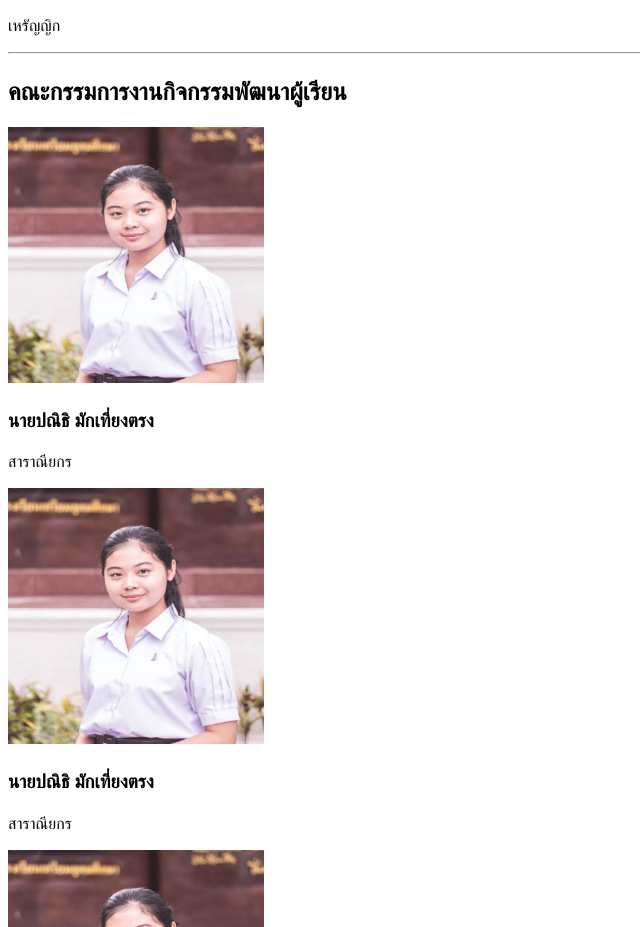
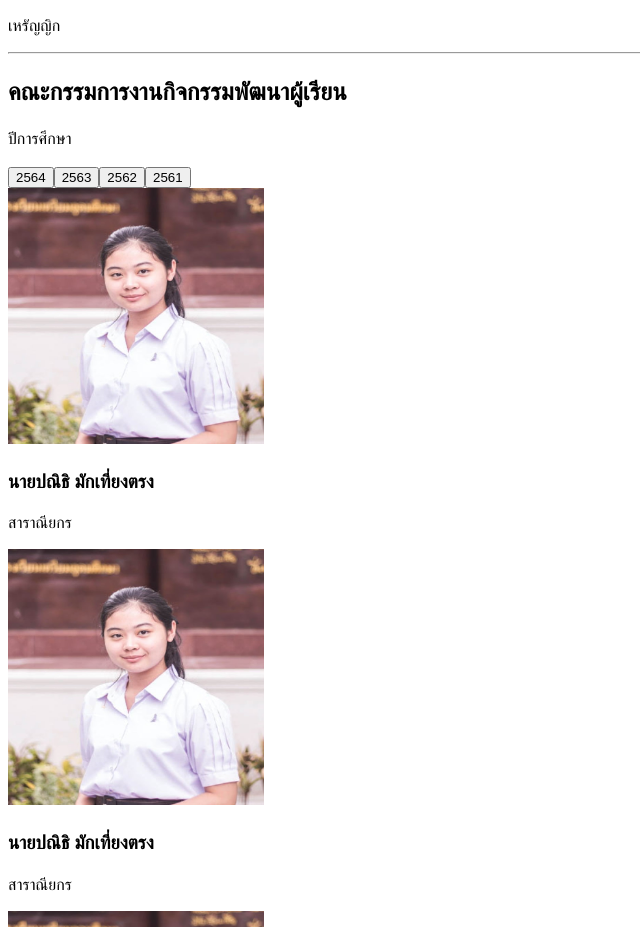
Before and after one commit to triamudomcmc/tucmc-site, a Next.js app: page /members in a window 1280 px wide. Shown: the part 9640-10567 px from the top of the page, without its empty margins (0-640 px from the left). Built offline with nearby package versions, Linux system fonts and the light colour scheme; what @tailwindcss/typography would draw is missing.

Commit message:
Add year tab

```diff
--- a/src/map/members.ts
+++ b/src/map/members.ts
@@ -27,7 +27,7 @@ export const Teachers: Array<{ name: string; role: string; imgURL: string }> = [
 ]
 
 export const StudentMembers: Record<string, Array<{ name: string; role: string; imgURL: string }>> = {
-  64: [
+  2564: [
     {
       name: "นายปณิธิ มักเที่ยงตรง",
       role: "สาราณียกร",
@@ -69,7 +69,7 @@ export const StudentMembers: Record<string, Array<{ name: string; role: string;
       imgURL: "/assets/images/placeholder/person.jpg"
     }
   ],
-  63: [
+  2563: [
     {
       name: "นายปณิธิ มักเที่ยงตรง",
       role: "สาราณียกร",
@@ -110,5 +110,19 @@ export const StudentMembers: Record<string, Array<{ name: string; role: string;
       role: "สาราณียกร",
       imgURL: "/assets/images/placeholder/person.jpg"
     }
+  ],
+  2562: [
+    {
+      name: "นายปณิธิ มักเที่ยงตรง",
+      role: "สาราณียกร",
+      imgURL: "/assets/images/placeholder/person.jpg"
+    }
+  ],
+  2561: [
+    {
+      name: "นายปณิธิ มักเที่ยงตรง",
+      role: "สาราณียกร",
+      imgURL: "/assets/images/placeholder/person.jpg"
+    }
   ]
 }
--- a/src/pages/TUCMC/index.tsx
+++ b/src/pages/TUCMC/index.tsx
@@ -29,7 +29,7 @@ const TUCMC: NextPage = () => {
   const [tab, setTab] = useState<TabType>("about")
 
   const getTab = (tabName: TabType) => {
-    return tab === tabName ? "border-TUCMC-pink-500 text-TUCMC-pink-500" : "text-TUCMC-gray-500 text-TUCMC-gray-500"
+    return tab === tabName ? "border-TUCMC-pink-500 text-TUCMC-pink-500" : "text-TUCMC-gray-500"
   }
 
   return (
--- a/src/pages/index.tsx
+++ b/src/pages/index.tsx
@@ -13,6 +13,7 @@ import Link from "next/link"
 import { useWindowDimensions } from "@utilities/document"
 import { SM } from "@utilities/constants"
 import { AnnouncementSection } from "@components/index/AnnoucementSection"
+import { KorChor } from "@vectors/KorChor"
 
 const Landing: FC = () => {
   const { width } = useWindowDimensions()
@@ -25,11 +26,12 @@ const Landing: FC = () => {
     >
       <div className="flex min-h-screen flex-col pb-8">
         <main className="relative">
+          <h1 className="hidden">กช.</h1>
           <div className="absolute left-1/2 top-1/2 z-10 -translate-x-1/2 -translate-y-1/2">
-            <div className="flex flex-col justify-center space-y-10 space-x-0 text-center sm:flex-row sm:space-x-4 sm:space-y-0 sm:text-left">
-              <h1 className="text-center text-[14rem] font-bold leading-[0.5] text-white">กช.</h1>
+            <div className="flex flex-col justify-center space-y-4 space-x-0 text-center sm:flex-row sm:items-center sm:space-x-10 sm:space-y-0 sm:text-left">
+              <KorChor className="h-full w-[250px] sm:w-[300px] xl:w-[350px]" />
 
-              <div className="mt-4 flex flex-col justify-center">
+              <div className="flex flex-col justify-center">
                 <p className="mt-4 text-center text-4xl font-medium text-white sm:text-left">คืออะไร ?</p>
                 <p className="mb-4 whitespace-nowrap text-center text-lg font-light text-white sm:text-left">
                   ทำอะไร ? มีตำแหน่งอะไรบ้าง ?
--- a/src/pages/members.tsx
+++ b/src/pages/members.tsx
@@ -4,6 +4,8 @@ import { StudentMembers, Teachers } from "@map/members"
 import { NextPage } from "next"
 import Image from "next/image"
 import { Dispatch, FC, SetStateAction, useState } from "react"
+import { motion } from "framer-motion"
+import { combine } from "@services/tailwind"
 
 const PersonCard: FC<{
   setZoomOverlay: Dispatch<SetStateAction<JSX.Element>>
@@ -30,8 +32,28 @@ const PersonCard: FC<{
   )
 }
 
+const variants = {
+  initial: { y: -20, opacity: 0 },
+  animate: {
+    y: 0,
+    opacity: 1,
+    transition: {
+      duration: 0.7,
+      ease: [0.6, -0.05, 0.01, 0.99]
+    }
+  }
+}
+
 const MembersPage: NextPage = () => {
   const [zoomOverlay, setZoomOverlay] = useState(<></>)
+  const [tab, setTab] = useState<string>("2564")
+
+  const getTab = (tabName: string) => {
+    return tab === tabName
+      ? "transition-all hover:scale-105 hover:bg-TUCMC-pink-500 bg-TUCMC-pink-400 text-white"
+      : "transition-all hover:scale-105 hover:bg-TUCMC-gray-100 bg-white text-TUCMC-gray-500 border border-TUCMC-gray-300"
+  }
+
   return (
     <DescribeRoute
       title="บุคลากร"
@@ -63,19 +85,53 @@ const MembersPage: NextPage = () => {
         <section className="py-6">
           <h2 className="pb-6 text-2xl font-medium text-TUCMC-gray-600">คณะกรรมการงานกิจกรรมพัฒนาผู้เรียน</h2>
 
-          <article className="grid grid-cols-1 gap-8 sm:grid-cols-4">
-            {StudentMembers["64"].map((student) => {
+          <p className="pb-4 font-light text-TUCMC-gray-600">ปีการศึกษา</p>
+          <div className="flex flex-wrap gap-4 pb-8">
+            <button
+              onClick={() => setTab("2564")}
+              className={combine(getTab("2564"), "w-32 rounded-md px-6 py-2 text-center font-light")}
+            >
+              2564
+            </button>
+            <button
+              onClick={() => setTab("2563")}
+              className={combine(getTab("2563"), "w-32 rounded-md px-6 py-2 text-center font-light")}
+            >
+              2563
+            </button>
+            <button
+              onClick={() => setTab("2562")}
+              className={combine(getTab("2562"), "w-32 rounded-md px-6 py-2 text-center font-light")}
+            >
+              2562
+            </button>
+            <button
+              onClick={() => setTab("2561")}
+              className={combine(getTab("2561"), "w-32 rounded-md px-6 py-2 text-center font-light")}
+            >
+              2561
+            </button>
+          </div>
+
+          <motion.article
+            initial="initial"
+            animate="animate"
+            variants={variants}
+            key={tab}
+            className="grid grid-cols-1 gap-8 sm:grid-cols-4"
+          >
+            {StudentMembers[tab].map((student, i) => {
               return (
                 <PersonCard
                   setZoomOverlay={setZoomOverlay}
-                  key={student.name}
+                  key={`${i}-${student.name}`}
                   imgURL={student.imgURL}
                   name={student.name}
                   role={student.role}
                 />
               )
             })}
-          </article>
+          </motion.article>
         </section>
       </div>
     </DescribeRoute>
```
Also changed, not shown: src/vectors/KorChor.tsx (added, +17 -0 lines).
